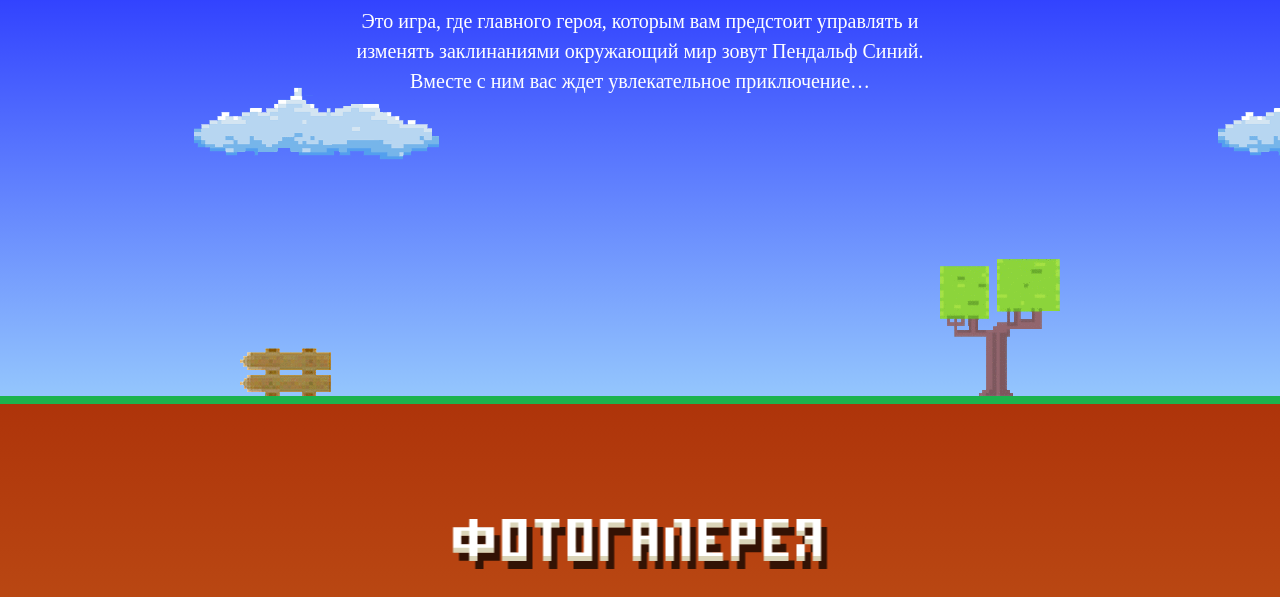
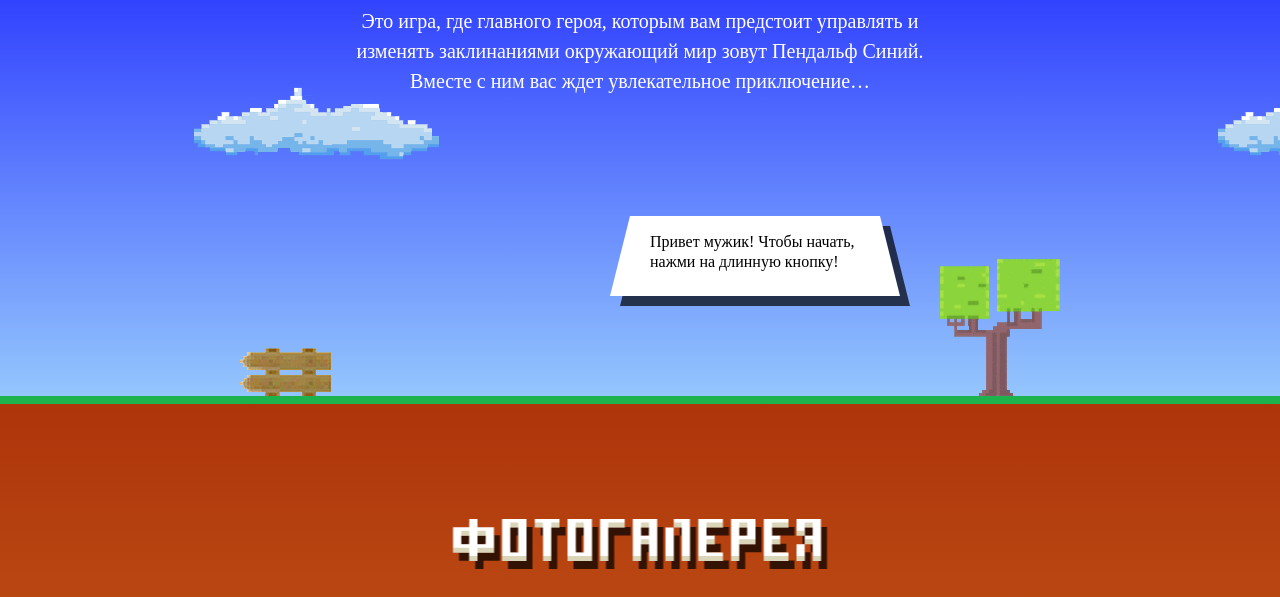
Before and after one commit to ivanov-v/code-and-magick, a website built with webpack: page build/index.html in a window 1280 px wide. Shown: the part 203-800 px from the top of the page. Built offline with nearby package versions, Linux system fonts and the light colour scheme; a web font is replaced by a local one.

Commit message:
Изменен путь к main.js

```diff
--- a/src/main.js
+++ b/src/main.js
@@ -1,4 +1,7 @@
 'use strict';
+
+require('./form');
+require('./game');
 
 (function() {
   var game = new window.Game(document.querySelector('.demo'));
```
Also changed, not shown: build/index.html.
